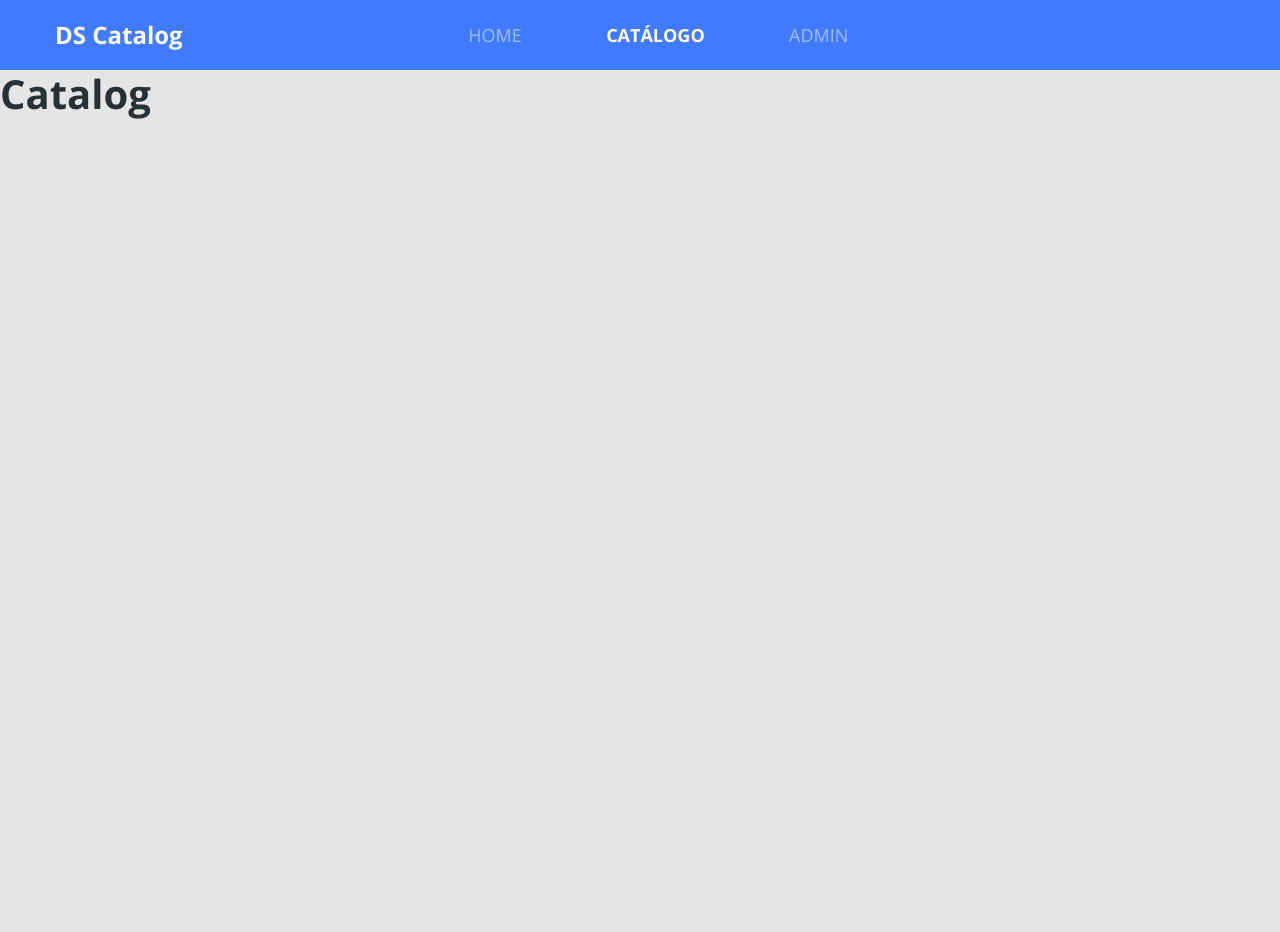
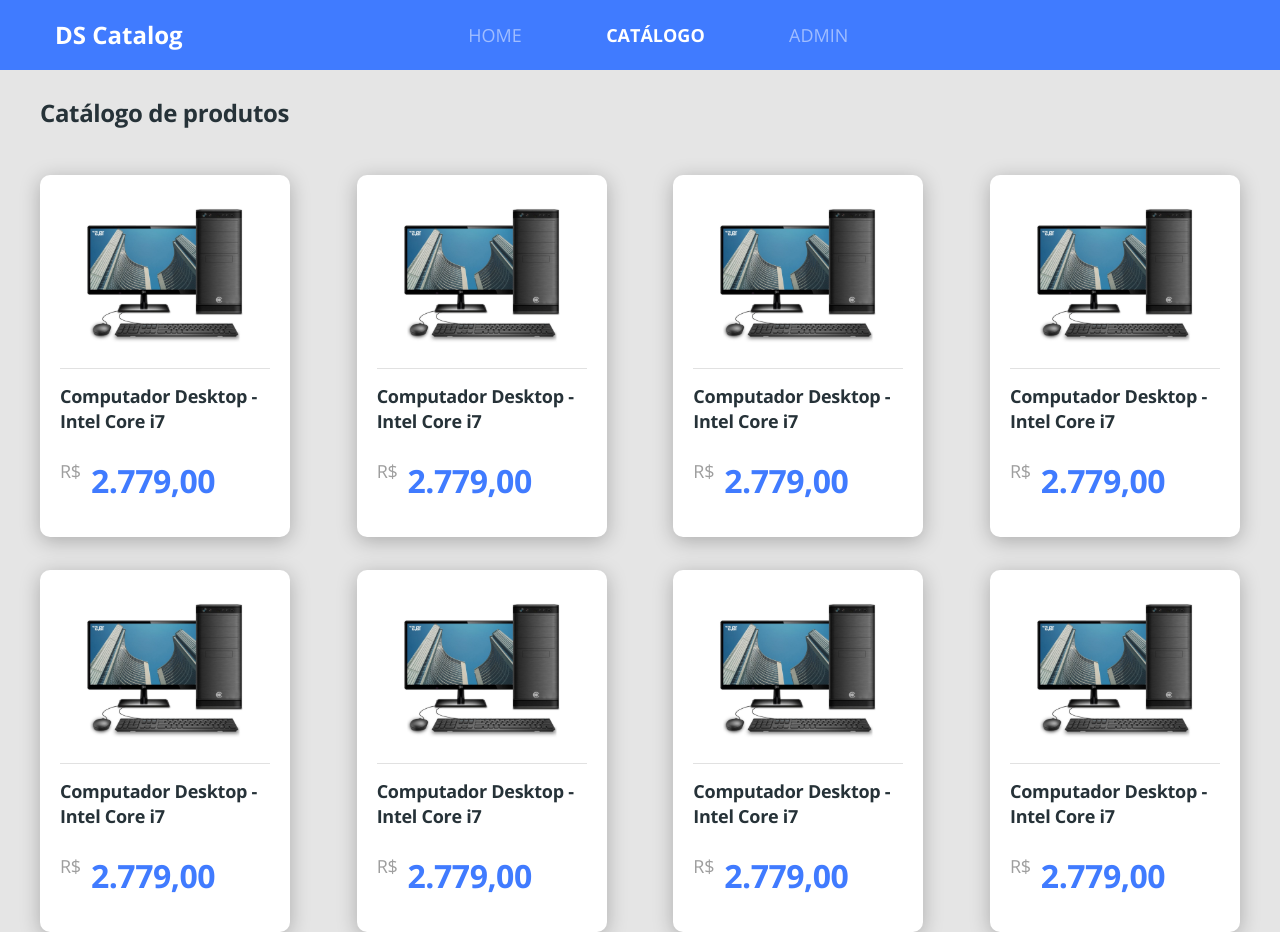
Before and after one commit to Bodegami/dscatalog-bootcamp-devsuperior, a React (Create React App) app in the folder front-web/: page /catalog in a window 1280 px wide. Before the commit the page ends 800 px from the top, so only its background shows below. Built offline with nearby package versions, Linux system fonts and the light colour scheme.

Commit message:
Finish product listing layout

```diff
--- a/front-web/src/app.scss
+++ b/front-web/src/app.scss
@@ -21,3 +21,16 @@
     color: unset;
   }
 }
+
+.border-radius-10 {
+  border-radius: 10px;
+}
+
+.border-radius-20 {
+  border-radius: 20px;
+}
+
+.card-base {
+  background-color: #FFF;
+  box-shadow: 0px 4px 20px rgba(0, 0, 0 , 0.25);
+}
--- a/front-web/src/core/components/Navbar/styles.scss
+++ b/front-web/src/core/components/Navbar/styles.scss
@@ -2,7 +2,7 @@
     height: 70px;
     color: #FFF;
     align-items: center;
-    padding-left: 40px;  //  40px = 2.5rem
+    padding-left: 40px;
     margin-left: 0;
     margin-right: 0;
 }
--- /dev/null
+++ b/front-web/src/pages/Catalog/components/ProductCard/index.tsx
@@ -0,0 +1,20 @@
+import React from 'react';
+import { ReactComponent as ProductImage } from '../../../../core/assets/images/product.svg';
+import './styles.scss';
+
+const ProductCard = () => (
+    <div className="card-base border-radius-10 product-card">
+        <ProductImage />
+        <div className="product-info">
+            <h6 className="product-name">
+                Computador Desktop - Intel Core i7
+            </h6>
+            <div className="product-price-container">
+                <span className="product-currency">R$</span>
+                <h3 className="procut-price">2.779,00</h3>
+            </div>
+        </div>
+    </div>
+);
+
+export default ProductCard;
--- /dev/null
+++ b/front-web/src/pages/Catalog/components/ProductCard/styles.scss
@@ -0,0 +1,37 @@
+.product-card {
+    padding: 20px 20px 34px;
+    text-align: center;
+}
+
+.product-info {
+    border-top: 1px solid #E1E1E1;
+    text-align: left;
+    padding-top: 15px;
+    margin-top: 15px;
+}
+
+.product-name {
+    font-size: 18px;
+    line-height: 25px;
+    letter-spacing: -0.015em;
+}
+
+.product-price-container{
+    margin-top: 25px;
+    display: flex;
+}
+
+.product-currency{
+    font-size: 18px;
+    line-height: 25px;
+    letter-spacing: -0.015em;
+    color: #9E9E9E;
+}
+
+.procut-price{
+    font-size: 32px;
+    line-height: 44px;
+    letter-spacing: -0.015em;
+    color: #407BFF;
+    margin-left: 10px;
+}
--- a/front-web/src/pages/Catalog/index.tsx
+++ b/front-web/src/pages/Catalog/index.tsx
@@ -1,8 +1,22 @@
 import React from 'react';
+import ProductCard from './components/ProductCard';
+import './styles.scss';
 
 const Catalog = () => (
-    <div>
-        <h1>Catalog</h1>
+    <div className="catalog-container">
+        <h1 className="catalog-title">
+            Catálogo de produtos
+        </h1>
+        <div className="catalog-products">
+            <ProductCard />
+            <ProductCard />
+            <ProductCard />
+            <ProductCard />
+            <ProductCard />
+            <ProductCard />
+            <ProductCard />
+            <ProductCard />
+        </div>
     </div>
 );
 
--- /dev/null
+++ b/front-web/src/pages/Catalog/styles.scss
@@ -0,0 +1,19 @@
+.catalog-container {
+    margin-top: 26px;
+    padding-left: 40px;
+    padding-right: 40px;
+}
+
+.catalog-title {
+    font-size: 24px;
+    line-height: 33px;
+    letter-spacing: -0.015em;
+}
+
+.catalog-products {
+    margin-top: 46px;
+    display: grid;
+    grid-template-columns: repeat(auto-fill, 250px);
+    grid-gap: 33px 30px;
+    justify-content: space-between;
+}
--- a/front-web/src/pages/Home/index.tsx
+++ b/front-web/src/pages/Home/index.tsx
@@ -6,7 +6,7 @@
 
 const Home = () => (
     <div className="home-container">
-        <div className="row home-content">
+        <div className="row home-content card-base border-radius-20">
             <div className="col-6">
                 <h1 className="text-title">
                     Conheça o melhor <br />
--- a/front-web/src/pages/Home/style.scss
+++ b/front-web/src/pages/Home/style.scss
@@ -5,12 +5,9 @@
 }
 
 .home-content {
-    background-color: #FFF;
-    box-shadow: 0px 4px 20px rgba(0, 0, 0, 0.25);
-    border-radius: 20px;
     padding-top: 155px;
+    padding-bottom: 150px;
     padding-left: 100px;
-    padding-bottom: 150px;
 }
 
 .text-title {
```
Also changed, not shown: front-web/src/core/assets/images/product.svg (added).
